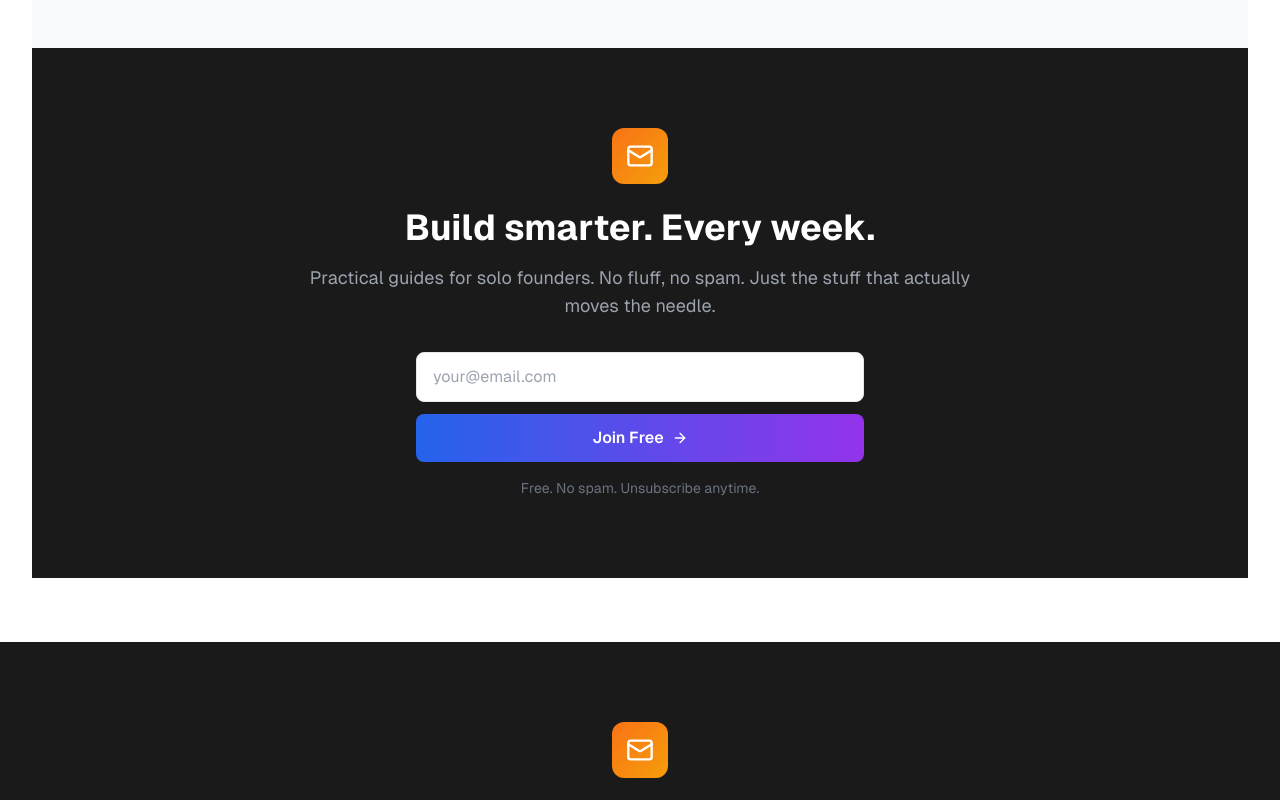
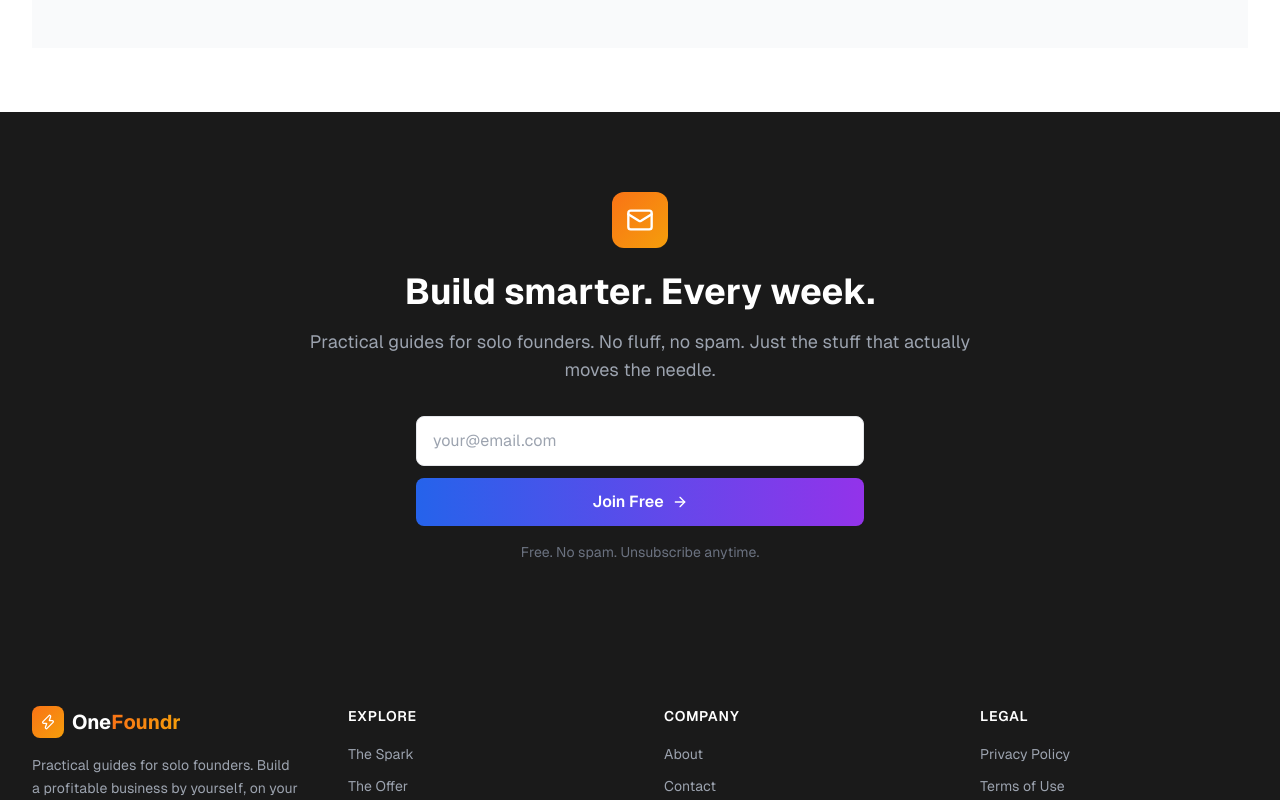
Before and after one commit to biso2005/-onefoundr.ver1, a Next.js app: page /leverage in a window 1280 px wide. Shown: the part 3040-3840 px from the top of the page. Built offline with nearby package versions, Linux system fonts and the light colour scheme.

Commit message:
fix(leverage): remove duplicate NewsletterCTA on landing page

```diff
--- a/src/app/leverage/page.tsx
+++ b/src/app/leverage/page.tsx
@@ -11,7 +11,6 @@ import {
 } from 'lucide-react'
 import CategoryHub from '@/components/CategoryHub'
 import { pillarMeta as leverageMeta, gatewayHub, tracks, moatHubs } from '@/data/leverage'
-import NewsletterCTA from '@/components/NewsletterCTA'
 import { Anchor, ArrowRight, Zap } from 'lucide-react'
 
 export const metadata: Metadata = {
@@ -153,7 +152,6 @@ export default function TheLeveragePage() {
         </div>
       </section>
 
-      <NewsletterCTA />
 
     </CategoryHub>
   )
```
